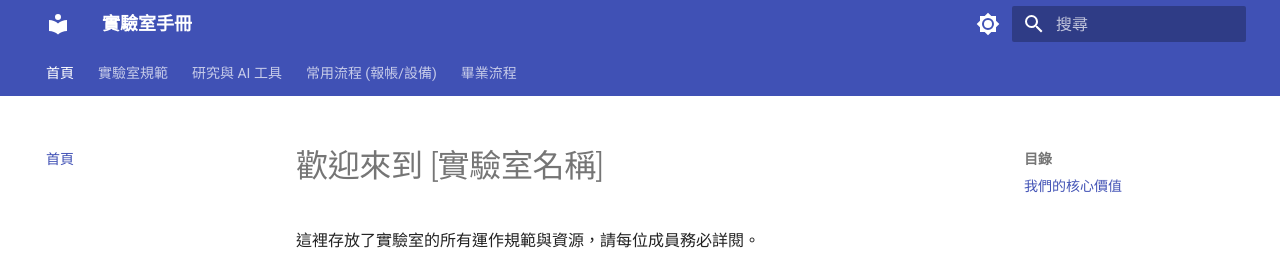
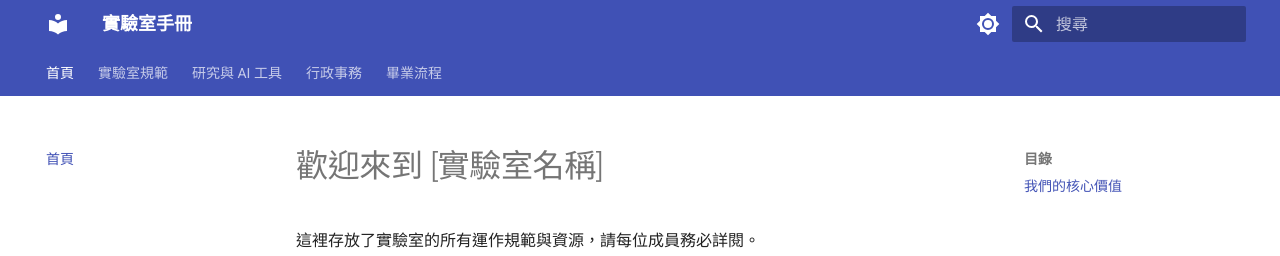
Before and after one commit to Ewz9/lab_handbook, an MkDocs documentation site: the page built from docs/index.md, in a window 1280 px wide. Shown: the top 256 px of the page. Built offline with MkDocs 1.6.1 and Material for MkDocs 9.7.7, drawn with Linux system fonts in a browser that asks for light colours.

Commit message:
Update mkdocs.yaml

```diff
--- a/mkdocs.yaml
+++ b/mkdocs.yaml
@@ -40,5 +40,5 @@ nav:
   - 首頁: index.md
   - 實驗室規範: regulations.md
   - 研究與 AI 工具: research.md
-  - 常用流程 (報帳/設備): workflow.md
+  - 行政事務: workflow.md
   - 畢業流程: graduate.md
```
